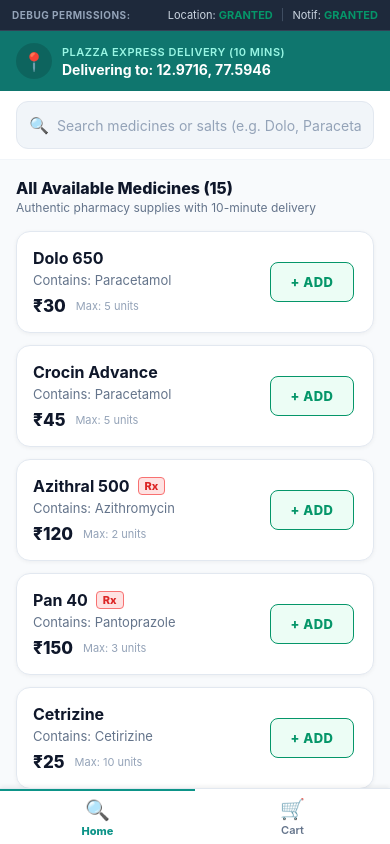
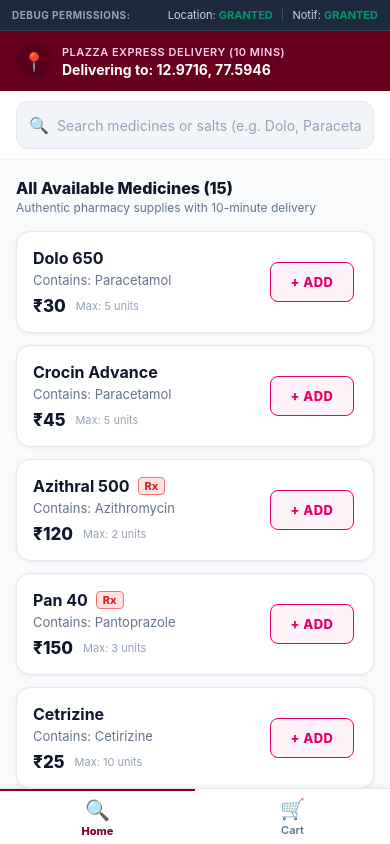
Before and after one commit to Ankita196/Plazza, a React Native app: screen / in a window 390 px wide. Built offline with nearby package versions, Linux system fonts and the light colour scheme.

Commit message:
style: update theme colors to match Plazza screenshot palette

```diff
--- a/src/theme/colors.ts
+++ b/src/theme/colors.ts
@@ -1,22 +1,25 @@
 /**
  * Plazza Design System - Centralized Color Palette
- * Modify colors here to change the entire app theme in one place.
+ * Extracted directly from the official Plazza application design:
+ * - Deep Burgundy / Wine header: #830026
+ * - Vibrant Magenta / Pink actions & ADD buttons: #E60067
+ * - Soft Cyan offer tags: #0284C7 & #E0F2FE
  */
 
 export const Colors = {
-  // Brand Colors
-  primary: '#0D9488',          // Plazza Medical Teal
-  primaryDark: '#0F766E',      // Dark Teal for headers & active containers
-  primaryLight: '#CCFBF1',     // Very light teal for chips & highlights
-  primaryBorder: '#99F6E4',
+  // Brand Header & Accents (Plazza Deep Burgundy)
+  primary: '#830026',          // Deep Burgundy / Maroon header and brand identity
+  primaryDark: '#67001E',      // Darker Burgundy for status bar & contrast
+  primaryLight: '#FDF2F8',     // Soft rose tint
+  primaryBorder: '#FBCFE8',    // Subtle rose border
 
-  // Secondary & Accents
-  secondary: '#059669',        // Emerald green for actions & cart buttons
-  secondaryLight: '#ECFDF5',   // Light green button background
-  secondaryDisabled: '#6EE7B7',
+  // Secondary & Action Accents (Plazza Vibrant Magenta / Hot Pink)
+  secondary: '#E60067',        // Vibrant Pink for ADD button, Active Tab, & CTA
+  secondaryLight: '#FDF2F8',   // Light pink button background
+  secondaryDisabled: '#F472B6',// Muted pink when limit reached
 
   // Surfaces & Backgrounds
-  background: '#F8FAFC',       // Clean slate app background
+  background: '#F8FAFC',       // Clean light app background
   surface: '#FFFFFF',          // Card & modal background
   surfaceSubtle: '#F1F5F9',    // Input & chip background
 
@@ -45,10 +48,10 @@
   rxBg: '#FEE2E2',
   rxBorder: '#F87171',
 
-  // Promotional & Offers
-  offerText: '#0369A1',
+  // Promotional & Offers ("Best offer applied" in screenshot)
+  offerText: '#0284C7',
   offerBg: '#E0F2FE',
-  offerBorder: '#38BDF8',
+  offerBorder: '#BAE6FD',
 
   // Debug & Dark Container
   darkContainer: '#1E293B',
```
